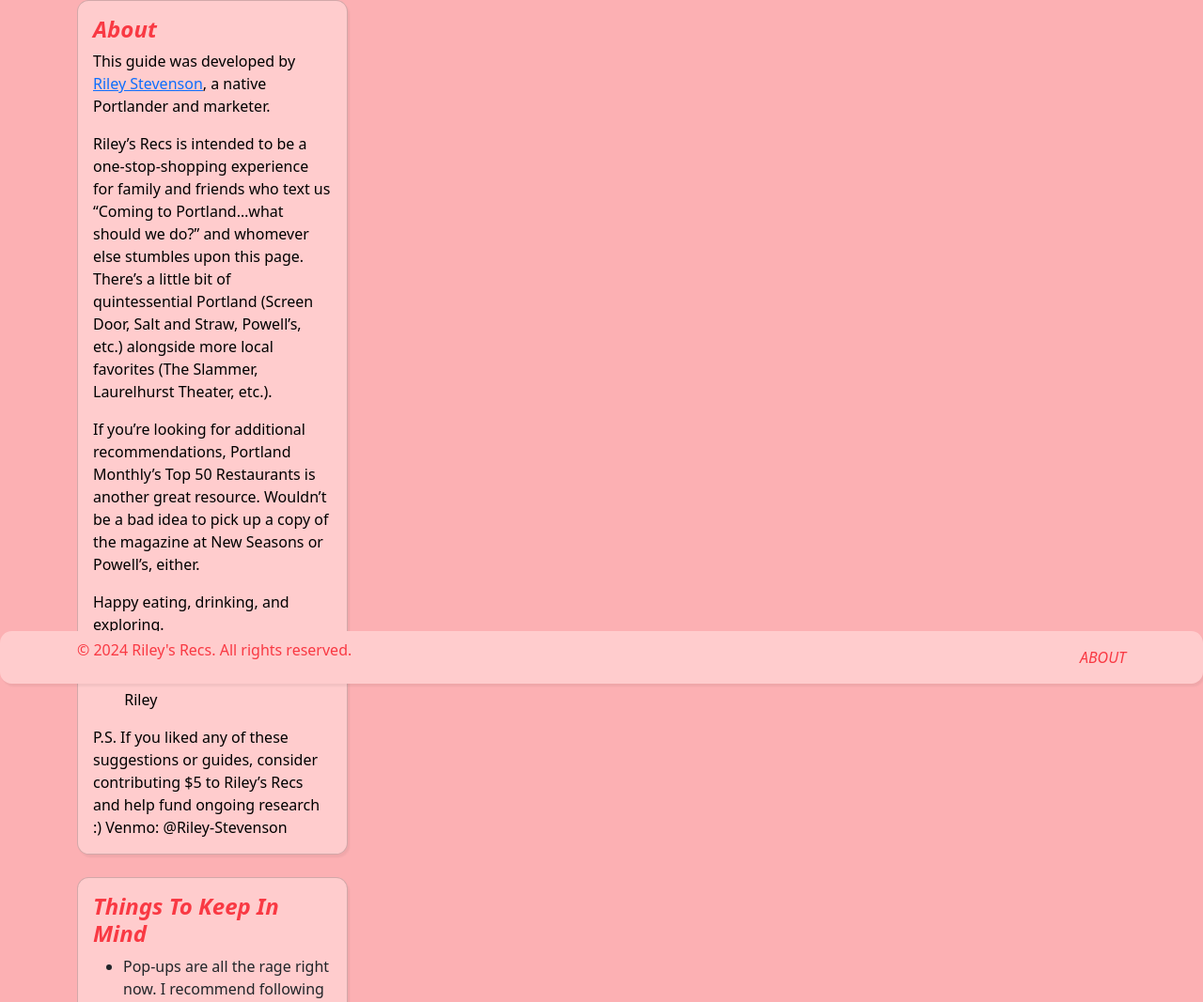
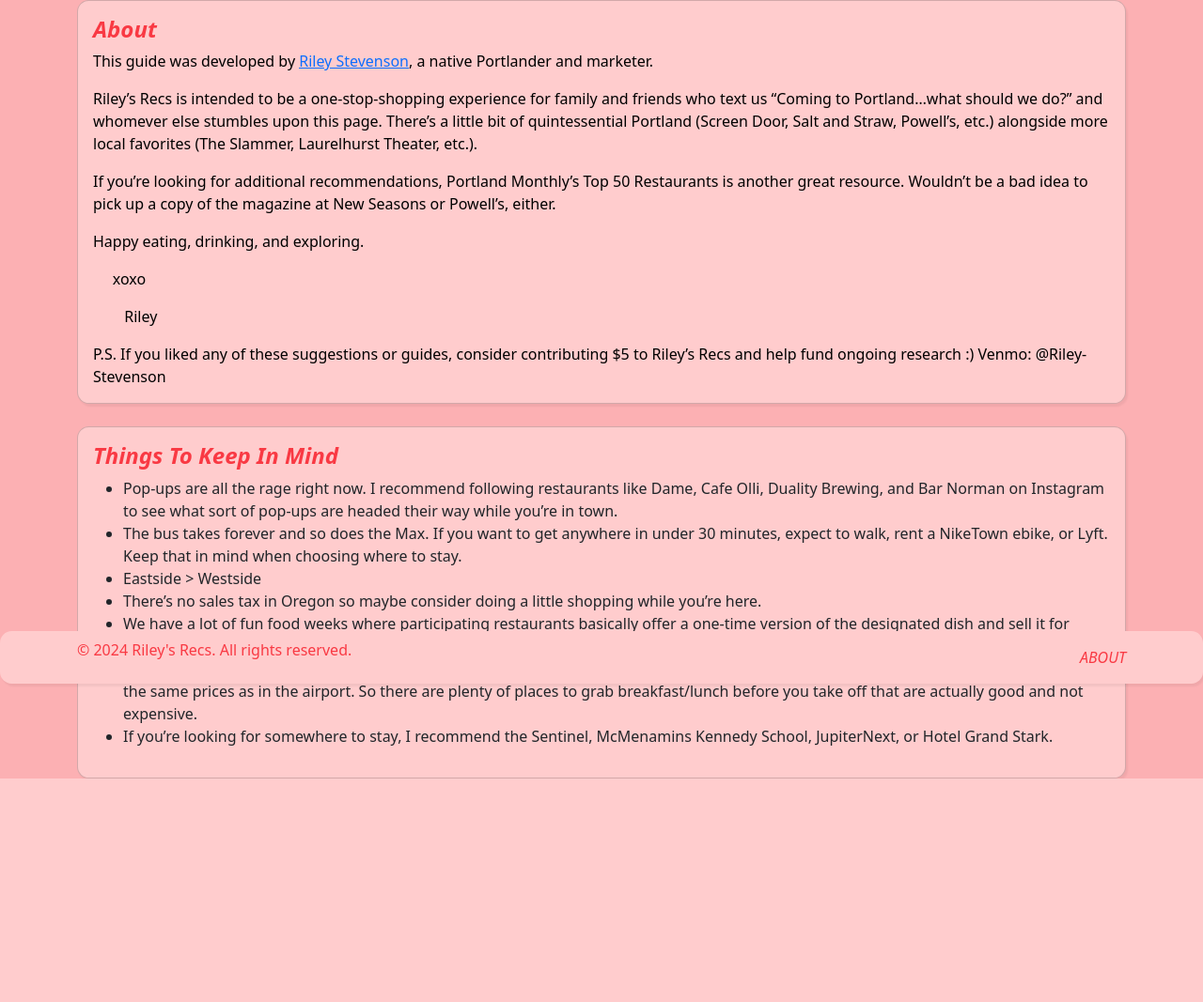
Before and after one commit to alexanderbcook/guidebook, a Python web app: template templates/about.html in a window 1280 px wide. Shown: the part 72-1139 px from the top of the page at 94% size. After the commit the page ends 901 px from the top, so only its background shows below. Run offline with Jinja, Linux system fonts and the light colour scheme; the template is opened without the code that fills it, so the values that code supplies are empty; some libraries are stand-ins or nearby versions.

Commit message:
some style fixes

```diff
--- a/templates/about.html
+++ b/templates/about.html
@@ -4,7 +4,7 @@
   <body>
     <div class="container">
       {% include 'alternative_nav.html' %}
-        <div class="card">
+        <div class="card" style="width:100%">
           <div class="card-body">
             <h4 class="card-title"><i><b>About</b></i></h4>
             <p class="card-text">This guide was developed by <a href="https://www.instagram.com/smileyrileys"><u>Riley Stevenson</u></a>, a native Portlander and marketer.</p>
@@ -17,7 +17,7 @@
           </div>
         </div>
         <br>
-        <div class="card">
+        <div class="card" style="width:100%">
           <div class="card-body">
             <h4 class="card-title"><i><b>Things To Keep In Mind</b></i></h4>
             <ul>
--- a/templates/footer.html
+++ b/templates/footer.html
@@ -1,5 +1,5 @@
   <!-- Footer -->
-  <footer class="navbar sticky-bottom bg-body-tertiary" id="footer">
+  <footer class="navbar fixed-bottom bg-body-tertiary" id="footer">
     <div class="container">
       <p>&copy; 2024 Riley's Recs. All rights reserved.</p>
       <a class="nav-link" href="/about/"><i>ABOUT</i></a>
```
